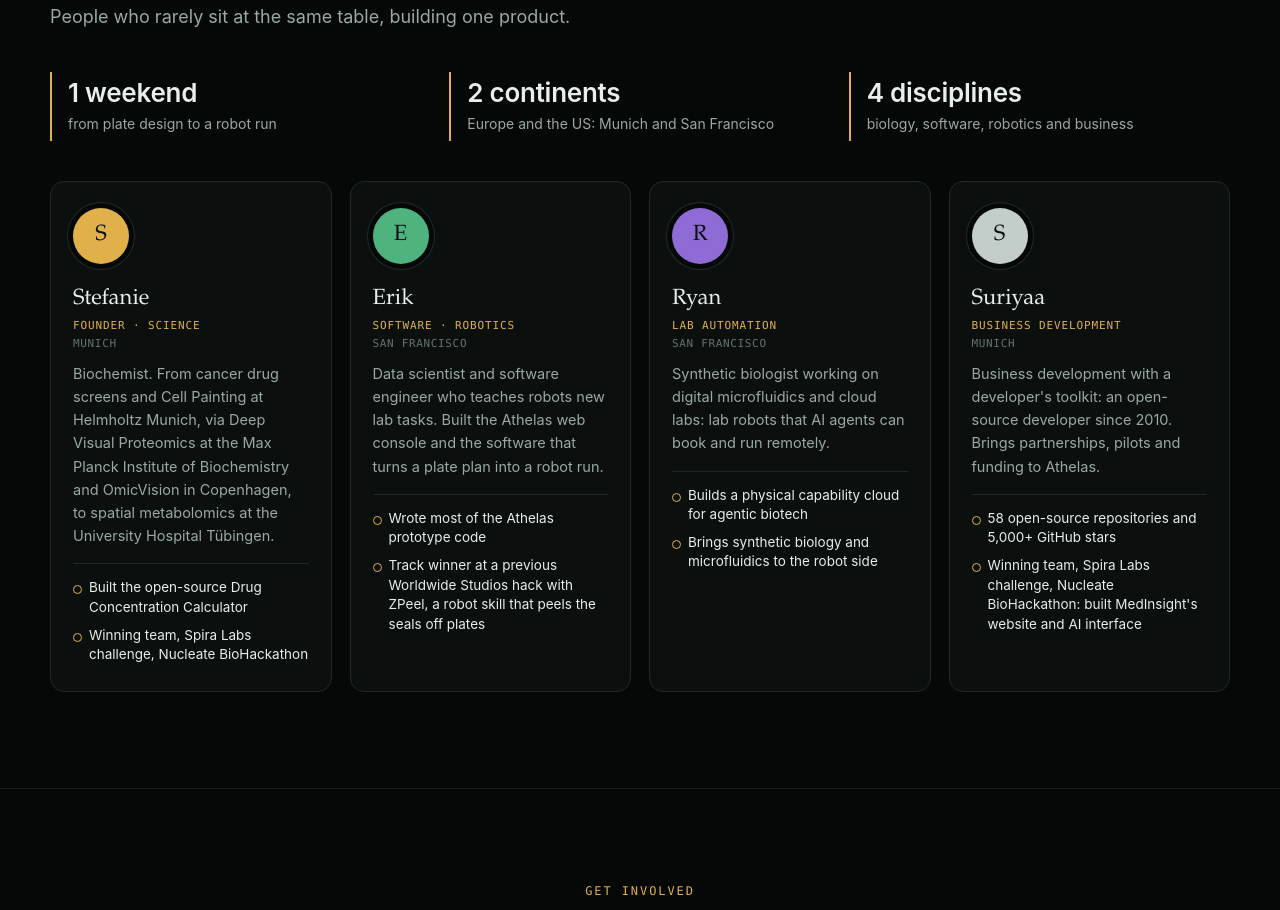
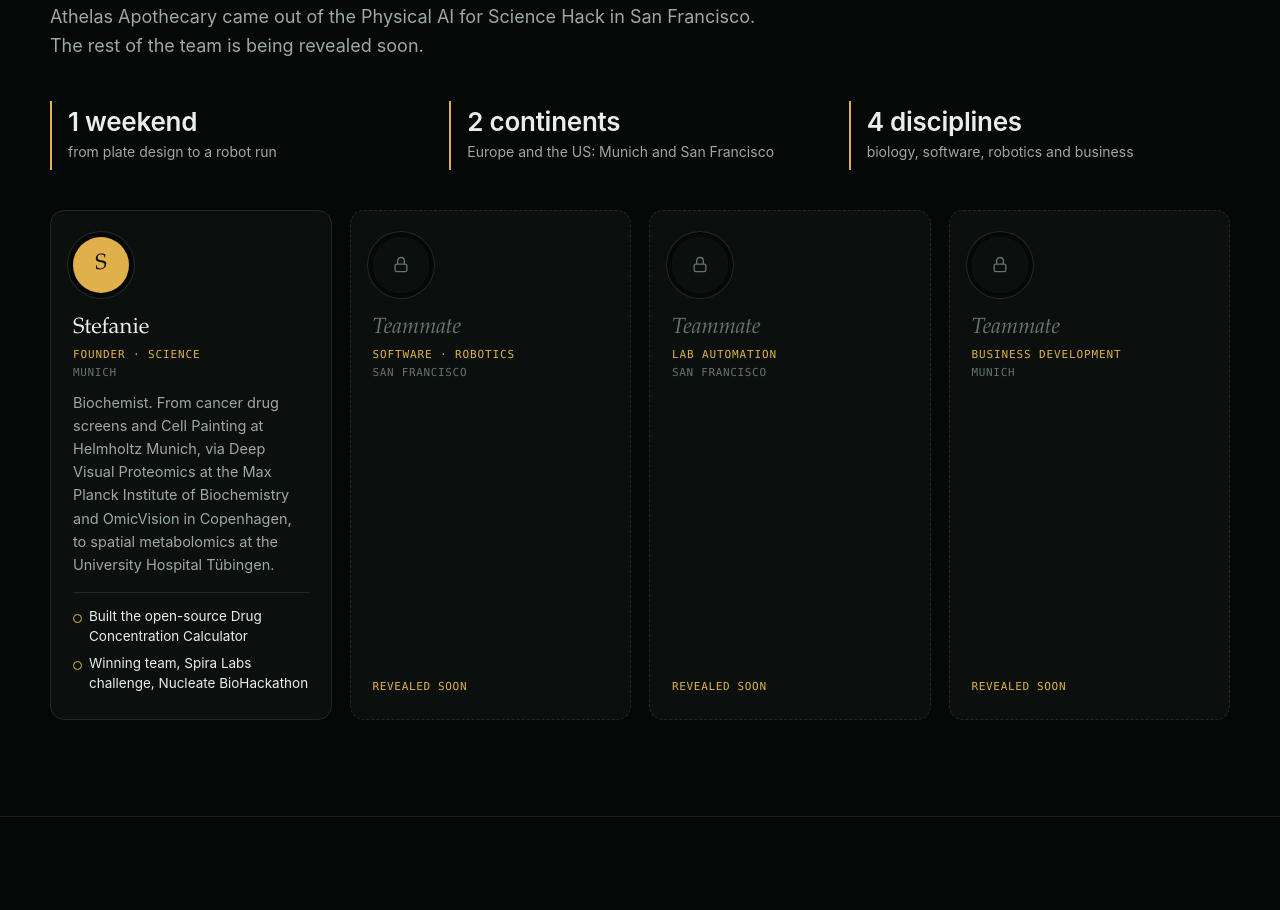
Before and after one commit to steffiAI/athelas-apothecary, a plain HTML site: page index.html in a window 1280 px wide. Shown: the part 3785-4695 px from the top of the page. Drawn offline with Linux system fonts and the light colour scheme; a web font is replaced by a local one.

Commit message:
Add files via upload

```diff
--- a/index.html
+++ b/index.html
@@ -189,6 +189,11 @@ h2 { font-family: var(--serif); font-weight: 400; font-size: clamp(28px, 3.2vw,
 .team { display: grid; grid-template-columns: repeat(4, 1fr); gap: 18px; margin-top: 40px; }
 .member { background: var(--surface); border: 1px solid var(--line); border-radius: 14px; padding: 26px 22px; }
 .mono { width: 56px; height: 56px; border-radius: 50%; display: grid; place-items: center; font-family: var(--serif); font-size: 22px; color: #0b100f; margin-bottom: 18px; box-shadow: 0 0 0 5px var(--paper), 0 0 0 6px var(--line); }
+.member.stealth { border-style: dashed; display: flex; flex-direction: column; }
+.member.stealth .mono { background: transparent !important; box-shadow: 0 0 0 5px var(--paper), 0 0 0 6px var(--line); display: grid; place-items: center; color: var(--ink-faint); }
+.member.stealth .mono svg { width: 20px; height: 20px; }
+.member.stealth h3 { color: var(--ink-faint); font-style: italic; }
+.member.stealth .reveal-tag { margin-top: auto; padding-top: 14px; font: 500 11px var(--mono); letter-spacing: .06em; text-transform: uppercase; color: var(--gold); }
 .member h3 { font-family: var(--serif); font-weight: 400; font-size: 22px; margin: 0 0 2px; }
 .member .role { font: 500 11px var(--mono); letter-spacing: .08em; text-transform: uppercase; color: var(--gold); margin-bottom: 12px; }
 .member .city { display: block; margin-top: 5px; color: var(--ink-faint); letter-spacing: .06em; }
@@ -469,7 +474,7 @@ footer a:hover { color: var(--gold-soft); }
   <div class="wrap reveal">
     <div class="kicker">Team</div>
     <h2>The bench, the code and the robot, in one team.</h2>
-    <p class="sub">People who rarely sit at the same table, building one product.</p>
+    <p class="sub">Athelas Apothecary came out of the Physical AI for Science Hack in San Francisco. The rest of the team is being revealed soon.</p>
     <div class="stats">
       <div><b>1 weekend</b><span>from plate design to a robot run</span></div>
       <div><b>2 continents</b><span>Europe and the US: Munich and San Francisco</span></div>
@@ -481,20 +486,20 @@ footer a:hover { color: var(--gold-soft); }
         <p>Biochemist. From cancer drug screens and Cell Painting at Helmholtz Munich, via Deep Visual Proteomics at the Max Planck Institute of Biochemistry and OmicVision in Copenhagen, to spatial metabolomics at the University Hospital Tübingen.</p>
         <ul class="hl"><li>Built the open-source Drug Concentration Calculator</li><li>Winning team, Spira Labs challenge, Nucleate BioHackathon</li></ul>
       </div>
-      <div class="member">
-        <div class="mono" style="background:#4fb37f">E</div><h3>Erik</h3><div class="role">Software · Robotics<span class="city">San Francisco</span></div>
-        <p>Data scientist and software engineer who teaches robots new lab tasks. Built the Athelas web console and the software that turns a plate plan into a robot run.</p>
-        <ul class="hl"><li>Wrote most of the Athelas prototype code</li><li>Track winner at a previous Worldwide Studios hack with ZPeel, a robot skill that peels the seals off plates</li></ul>
+      <div class="member stealth">
+        <div class="mono"><svg viewBox="0 0 24 24" fill="none" stroke="currentColor" stroke-width="1.6"><rect x="5" y="11" width="14" height="9" rx="2"/><path d="M8 11V7a4 4 0 0 1 8 0v4"/></svg></div>
+        <h3>Teammate</h3><div class="role">Software · Robotics<span class="city">San Francisco</span></div>
+        <p class="reveal-tag">Revealed soon</p>
       </div>
-      <div class="member">
-        <div class="mono" style="background:#8f6bd6">R</div><h3>Ryan</h3><div class="role">Lab automation<span class="city">San Francisco</span></div>
-        <p>Synthetic biologist working on digital microfluidics and cloud labs: lab robots that AI agents can book and run remotely.</p>
-        <ul class="hl"><li>Builds a physical capability cloud for agentic biotech</li><li>Brings synthetic biology and microfluidics to the robot side</li></ul>
+      <div class="member stealth">
+        <div class="mono"><svg viewBox="0 0 24 24" fill="none" stroke="currentColor" stroke-width="1.6"><rect x="5" y="11" width="14" height="9" rx="2"/><path d="M8 11V7a4 4 0 0 1 8 0v4"/></svg></div>
+        <h3>Teammate</h3><div class="role">Lab automation<span class="city">San Francisco</span></div>
+        <p class="reveal-tag">Revealed soon</p>
       </div>
-      <div class="member">
-        <div class="mono" style="background:#c3cecb">S</div><h3>Suriyaa</h3><div class="role">Business development<span class="city">Munich</span></div>
-        <p>Business development with a developer's toolkit: an open-source developer since 2010. Brings partnerships, pilots and funding to Athelas.</p>
-        <ul class="hl"><li>58 open-source repositories and 5,000+ GitHub stars</li><li>Winning team, Spira Labs challenge, Nucleate BioHackathon: built MedInsight's website and AI interface</li></ul>
+      <div class="member stealth">
+        <div class="mono"><svg viewBox="0 0 24 24" fill="none" stroke="currentColor" stroke-width="1.6"><rect x="5" y="11" width="14" height="9" rx="2"/><path d="M8 11V7a4 4 0 0 1 8 0v4"/></svg></div>
+        <h3>Teammate</h3><div class="role">Business development<span class="city">Munich</span></div>
+        <p class="reveal-tag">Revealed soon</p>
       </div>
     </div>
   </div>
```
